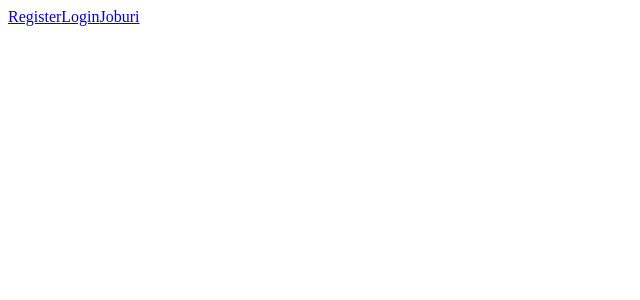
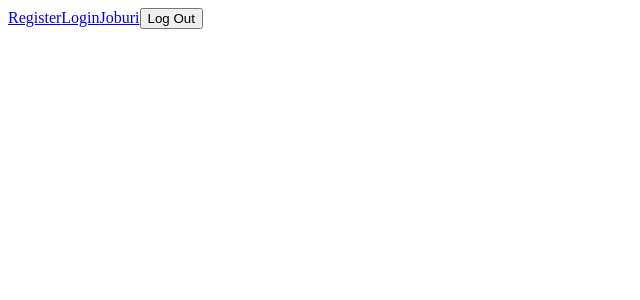
Before and after one commit to Rauldumi/job-board, an Angular app in the folder Client/: page / in a window 1280 px wide. Shown: the top 300 px of the page, without its empty margins (0-640 px from the left). Built offline with nearby package versions, Linux system fonts and the light colour scheme.

Commit message:
feat: logout - logout button si logica in navbar

```diff
--- a/Client/src/app/app.html
+++ b/Client/src/app/app.html
@@ -2,6 +2,7 @@
   <a routerLink="/register">Register</a>
   <a routerLink="/login">Login</a>
   <a routerLink="/joburi">Joburi</a>
+  <button (click)="logout()">Log Out</button>
 </nav>
 
 <router-outlet />
--- a/Client/src/app/app.ts
+++ b/Client/src/app/app.ts
@@ -1,6 +1,7 @@
 import { Component, signal } from '@angular/core';
 import { RouterLink, RouterOutlet } from '@angular/router';
-
+import { AuthService } from './services/auth';
+import { Router } from '@angular/router';
 @Component({
   selector: 'app-root',
   imports: [RouterOutlet, RouterLink],
@@ -8,5 +9,10 @@ import { RouterLink, RouterOutlet } from '@angular/router';
   styleUrl: './app.css'
 })
 export class App {
-  protected readonly title = signal('Client');
-}
+  constructor(private authService: AuthService, private router: Router) {}
+
+  logout() {
+    this.authService.logout();
+    this.router.navigate(['/login'])
+    }
+  }
```
